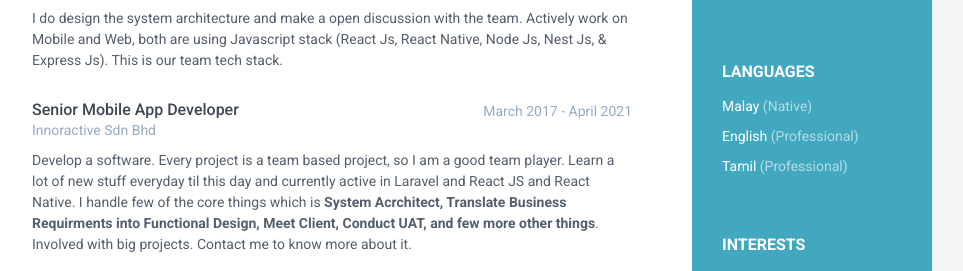
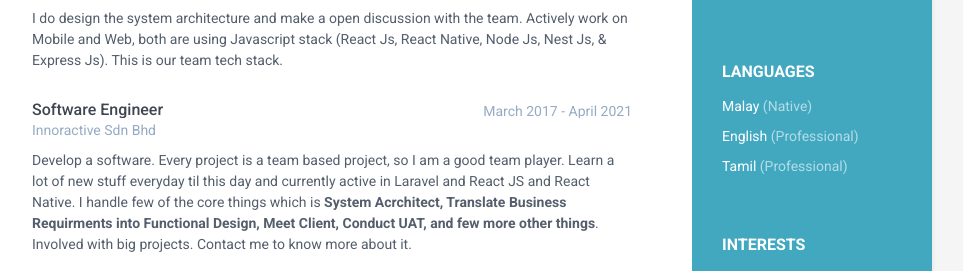
Before and after one commit to burhan3759/resume, a Jekyll site: the page built from index.html, in a window 1280 px wide and 900 px high, scrolled down 590 px. Shown: the part 160-431 px from the top of the window, without its empty margins (188-1151 px from the left). Built offline with Jekyll 4.4.1, drawn with Linux system fonts in a browser that asks for light colours.

Commit message:
Update experience.html
Update to the correct job title at Innvoractive

```diff
--- a/_includes/experience.html
+++ b/_includes/experience.html
@@ -26,7 +26,7 @@
   <div class="item">
     <div class="meta">
       <div class="upper-row">
-        <h3 class="job-title">Senior Mobile App Developer</h3>
+        <h3 class="job-title">Software Engineer</h3>
         <div class="time">March 2017 - April 2021</div>
       </div>
       <!--//upper-row-->
```
